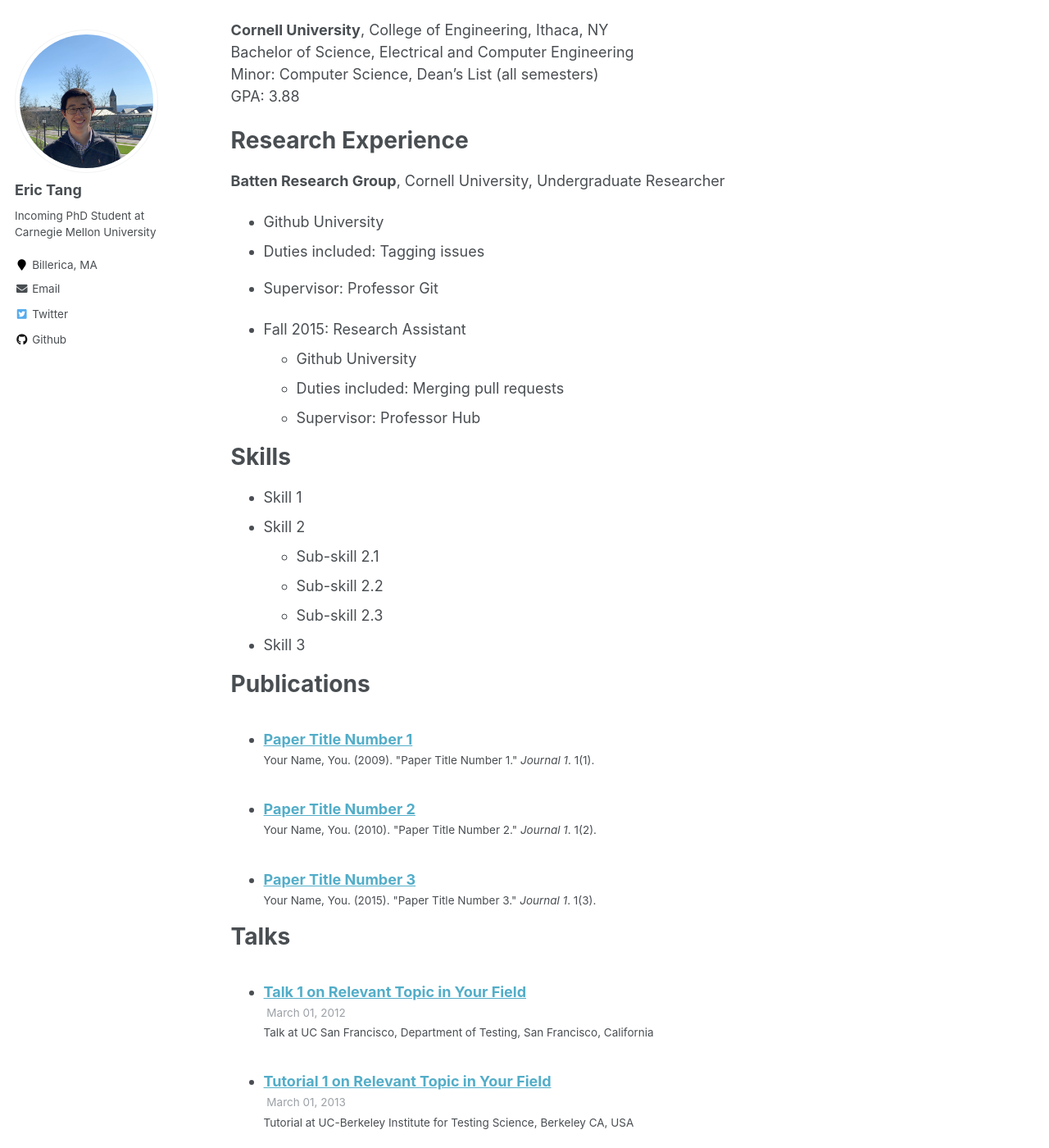
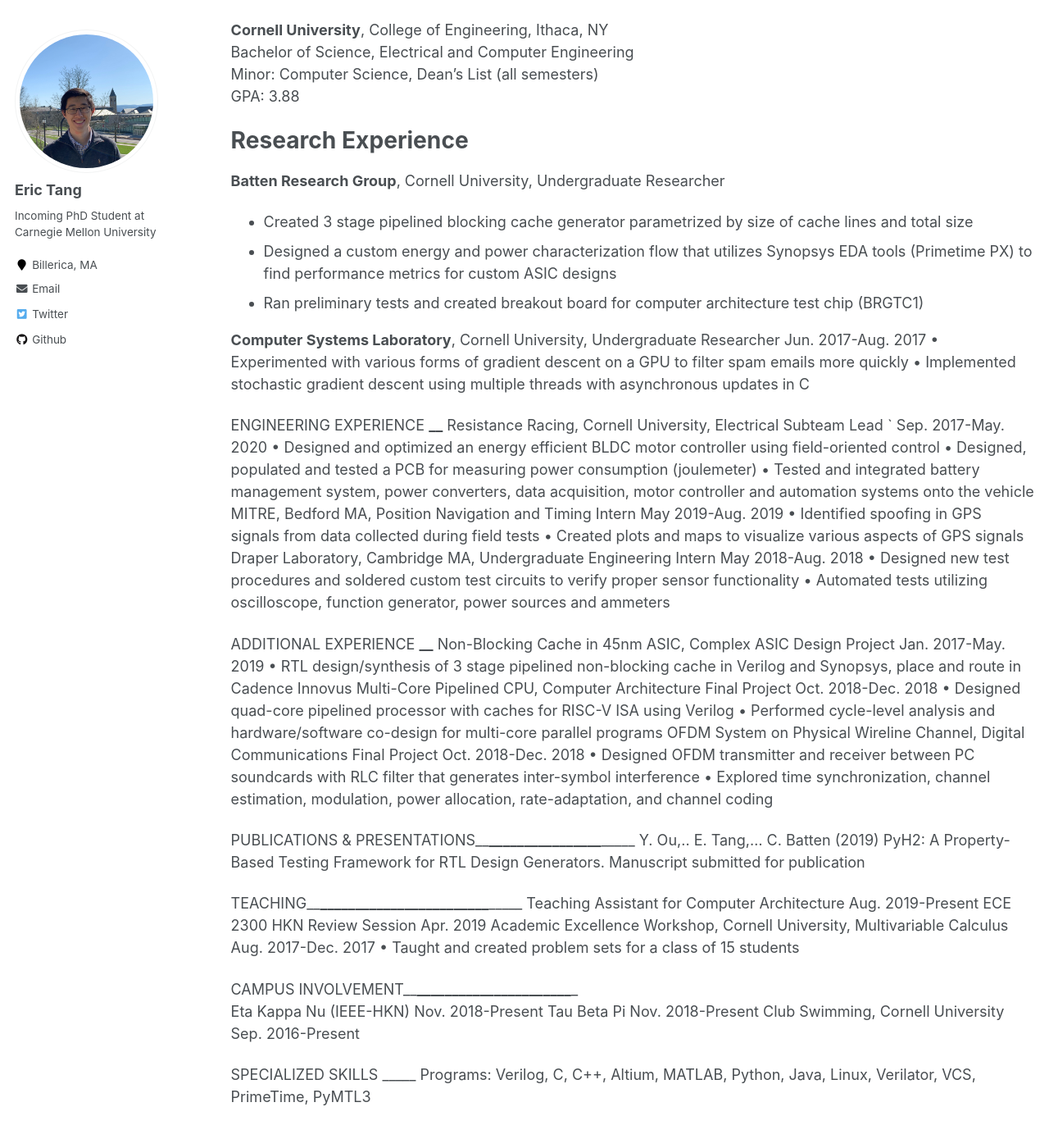
Before and after one commit to erictang25/erictang25.github.io, a Jekyll site: the page built from _pages/cv.md, in a window 1280 px wide and 1400 px high, scrolled down 239 px. Shown: the whole window at 82% size. Built offline with Jekyll 4.4.1, drawn with Linux system fonts in a browser that asks for light colours; some of the changed text lies outside the part shown.

Commit message:
update teaching description

```diff
--- a/_pages/cv.md
+++ b/_pages/cv.md
@@ -21,42 +21,49 @@
 Research Experience
 ======
 **Batten Research Group**, Cornell University, Undergraduate Researcher
-* Github University
-* Duties included: Tagging issues
-* Supervisor: Professor Git
+*	Created 3 stage pipelined blocking cache generator parametrized by size of cache lines and total size
+*	Designed a custom energy and power characterization flow that utilizes Synopsys EDA tools (Primetime PX) to find performance metrics for custom ASIC designs
+*	Ran preliminary tests and created breakout board for computer architecture test chip (BRGTC1)
 
-* Fall 2015: Research Assistant
-  * Github University
-  * Duties included: Merging pull requests
-  * Supervisor: Professor Hub
+**Computer Systems Laboratory**, Cornell University, Undergraduate Researcher               Jun. 2017-Aug. 2017
+•	Experimented with various forms of gradient descent on a GPU to filter spam emails more quickly
+•	Implemented stochastic gradient descent using multiple threads with asynchronous updates in C
 
-Skills
-======
-* Skill 1
-* Skill 2
-  * Sub-skill 2.1
-  * Sub-skill 2.2
-  * Sub-skill 2.3
-* Skill 3
+ENGINEERING EXPERIENCE 				______
+Resistance Racing, Cornell University, Electrical Subteam Lead		`	            Sep. 2017-May. 2020
+•	Designed and optimized an energy efficient BLDC motor controller using field-oriented control
+•	Designed, populated and tested a PCB for measuring power consumption (joulemeter)
+•	Tested and integrated battery management system, power converters, data acquisition, motor controller and automation systems onto the vehicle
+MITRE, Bedford MA, Position Navigation and Timing Intern			            May 2019-Aug. 2019
+•	Identified spoofing in GPS signals from data collected during field tests
+•	Created plots and maps to visualize various aspects of GPS signals
+Draper Laboratory, Cambridge MA, Undergraduate Engineering Intern			May 2018-Aug. 2018
+•	Designed new test procedures and soldered custom test circuits to verify proper sensor functionality
+•	Automated tests utilizing oscilloscope, function generator, power sources and ammeters
 
-Publications
-======
-  <ul>{% for post in site.publications %}
-    {% include archive-single-cv.html %}
-  {% endfor %}</ul>
+ADDITIONAL EXPERIENCE 				______
+Non-Blocking Cache in 45nm ASIC, Complex ASIC Design Project		            Jan. 2017-May. 2019
+•	RTL design/synthesis of 3 stage pipelined non-blocking cache in Verilog and Synopsys, place and route in Cadence Innovus
+Multi-Core Pipelined CPU, Computer Architecture Final Project 				  Oct. 2018-Dec. 2018
+•	Designed quad-core pipelined processor with caches for RISC-V ISA using Verilog
+•	Performed cycle-level analysis and hardware/software co-design for multi-core parallel programs
+OFDM System on Physical Wireline Channel, Digital Communications Final Project             Oct. 2018-Dec. 2018
+•	Designed OFDM transmitter and receiver between PC soundcards with RLC filter that generates inter-symbol interference
+•	Explored time synchronization, channel estimation, modulation, power allocation, rate-adaptation, and channel coding
 
-Talks
-======
-  <ul>{% for post in site.talks %}
-    {% include archive-single-talk-cv.html %}
-  {% endfor %}</ul>
+PUBLICATIONS & PRESENTATIONS_______________________________________________________
+Y. Ou,.. E. Tang,… C. Batten (2019) PyH2: A Property-Based Testing Framework for RTL Design Generators. Manuscript submitted for publication
 
-Teaching
-======
-  <ul>{% for post in site.teaching %}
-    {% include archive-single-cv.html %}
-  {% endfor %}</ul>
+TEACHING_______________________________________________________________________________
+Teaching Assistant for Computer Architecture						    Aug. 2019-Present
+ECE 2300 HKN Review Session								                   Apr. 2019
+Academic Excellence Workshop, Cornell University, Multivariable Calculus                   Aug. 2017-Dec. 2017
+•	Taught and created problem sets for a class of 15 students
 
-Service and leadership
-======
-* Currently signed in to 43 different slack teams
+CAMPUS INVOLVEMENT_____________________________________________________________________
+Eta Kappa Nu (IEEE-HKN) 									      Nov. 2018-Present
+Tau Beta Pi 											      Nov. 2018-Present
+Club Swimming, Cornell University 								       Sep. 2016-Present
+
+SPECIALIZED SKILLS										_____
+Programs: Verilog, C, C++, Altium, MATLAB, Python, Java, Linux, Verilator, VCS, PrimeTime, PyMTL3
```
Also changed, not shown: _teaching/2019-fall-teaching-1.md (+1 -1 lines).
